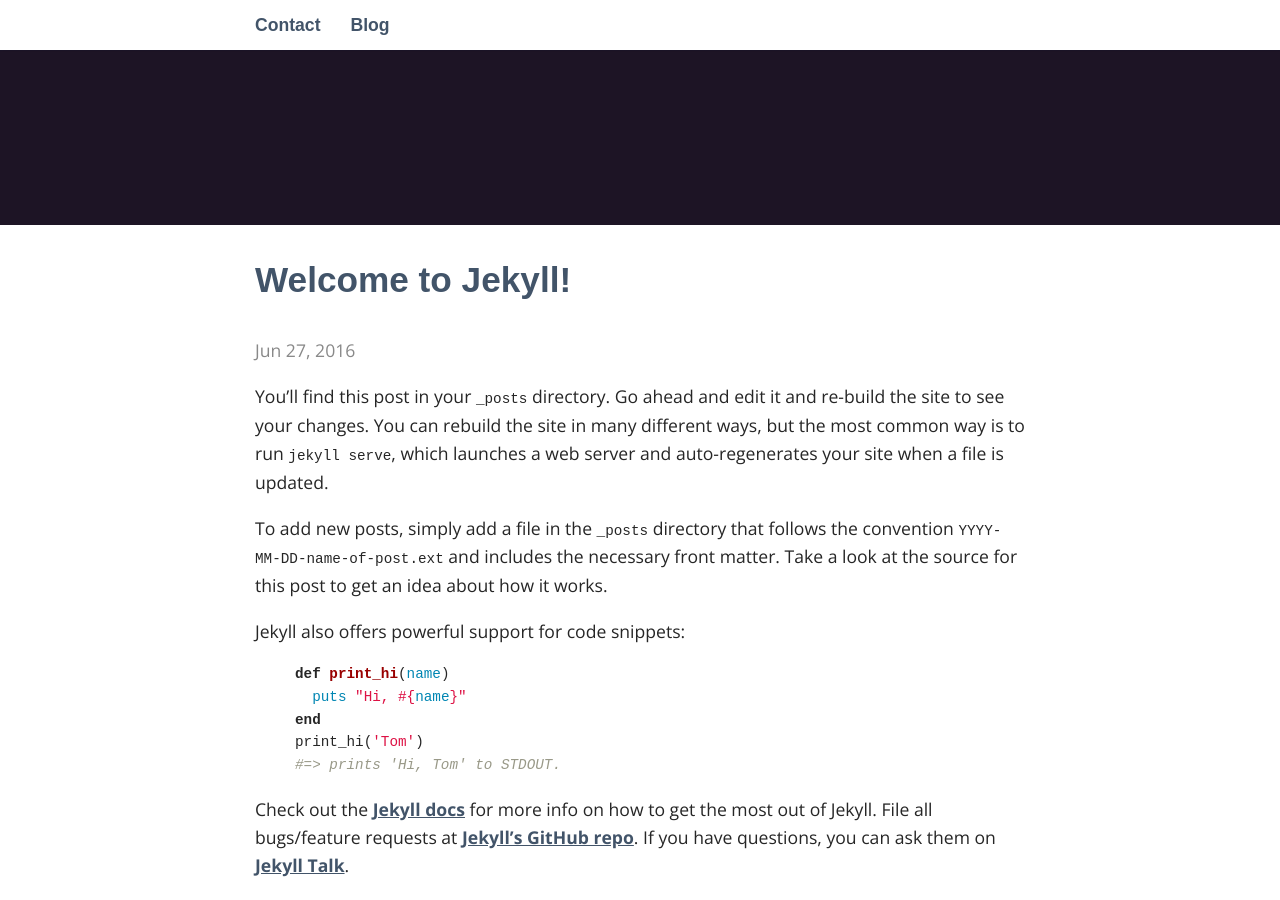
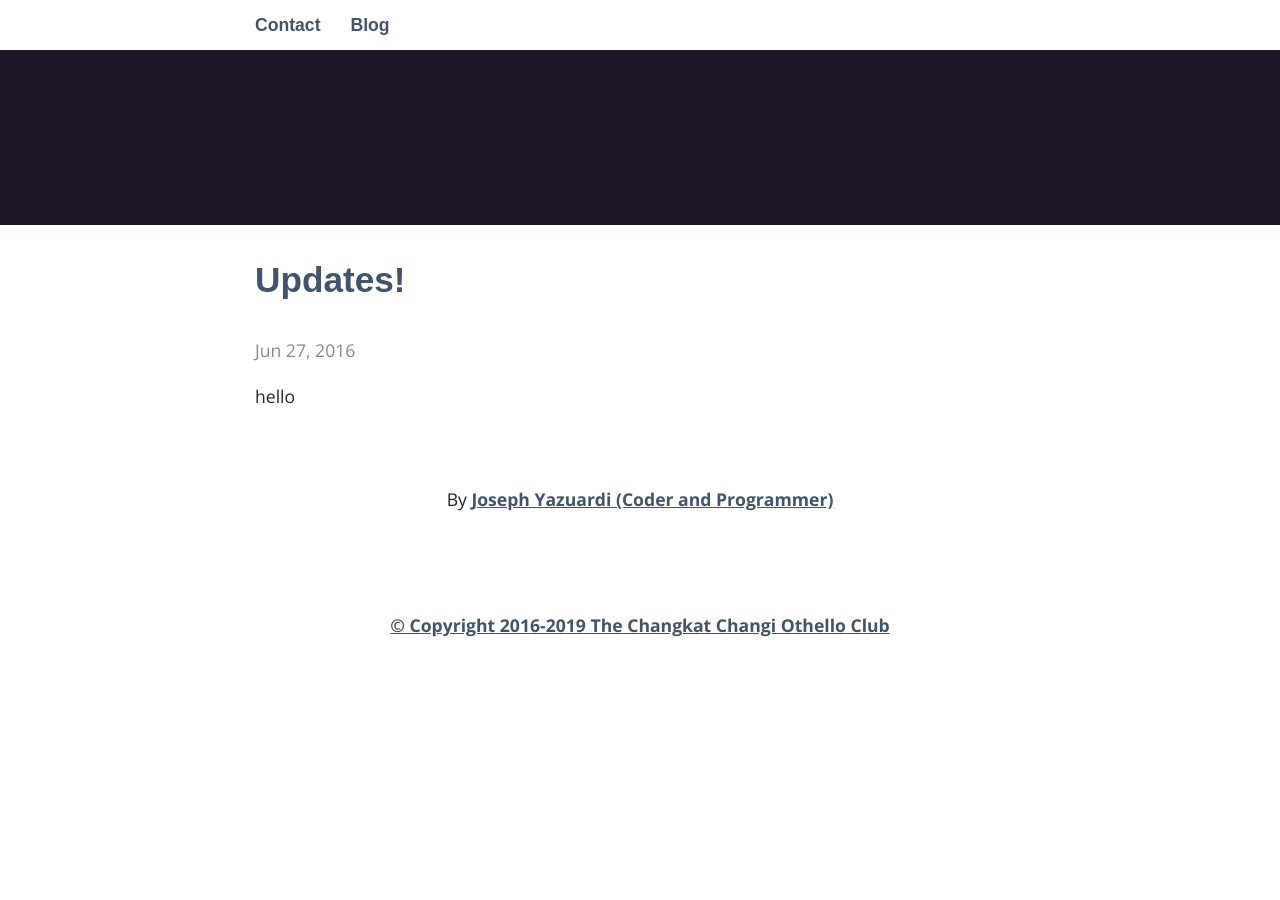
Before and after one commit to jwyazuardi/paa, a Jekyll site: the page built from _posts/2016-06-28-welcome-to-jekyll.markdown, in a window 1280 px wide and 900 px high, scrolled down 275 px. Built offline with Jekyll 4.4.1, drawn with Linux system fonts in a browser that asks for light colours; some web fonts are replaced; after the commit the page ends 954 px from its top, so only the background shows below that.

Commit message:
Update 2016-06-28-welcome-to-jekyll.markdown

```diff
--- a/_posts/2016-06-28-welcome-to-jekyll.markdown
+++ b/_posts/2016-06-28-welcome-to-jekyll.markdown
@@ -1,25 +1,7 @@
 ---
 layout: post
-title:  "Welcome to Jekyll!"
+title:  "Updates!"
 date:   2016-06-28 00:15:07 +0800
 categories: jekyll update
 ---
-You’ll find this post in your `_posts` directory. Go ahead and edit it and re-build the site to see your changes. You can rebuild the site in many different ways, but the most common way is to run `jekyll serve`, which launches a web server and auto-regenerates your site when a file is updated.
-
-To add new posts, simply add a file in the `_posts` directory that follows the convention `YYYY-MM-DD-name-of-post.ext` and includes the necessary front matter. Take a look at the source for this post to get an idea about how it works.
-
-Jekyll also offers powerful support for code snippets:
-
-{% highlight ruby %}
-def print_hi(name)
-  puts "Hi, #{name}"
-end
-print_hi('Tom')
-#=> prints 'Hi, Tom' to STDOUT.
-{% endhighlight %}
-
-Check out the [Jekyll docs][jekyll-docs] for more info on how to get the most out of Jekyll. File all bugs/feature requests at [Jekyll’s GitHub repo][jekyll-gh]. If you have questions, you can ask them on [Jekyll Talk][jekyll-talk].
-
-[jekyll-docs]: http://jekyllrb.com/docs/home
-[jekyll-gh]:   https://github.com/jekyll/jekyll
-[jekyll-talk]: https://talk.jekyllrb.com/
+hello
```
